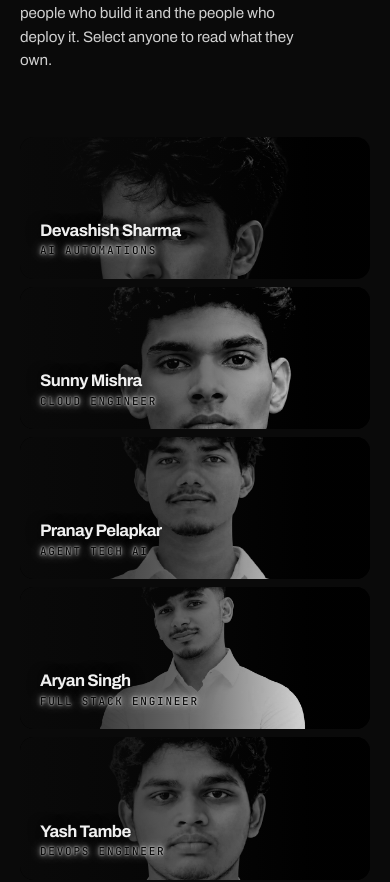
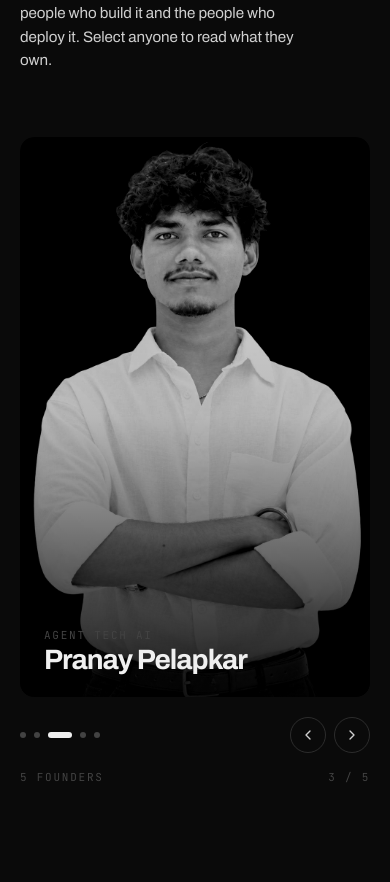
Before and after one commit to Team-Unfazed/Unfazed-Solutions, a Next.js app: page / in a window 390 px wide. Shown: the part 4402-5284 px from the top of the page. Built offline with nearby package versions, Linux system fonts and the light colour scheme.

Commit message:
feat: footer gradient, UNFAZED bold wordmark, mobile founders slider with auto-advance and hover reveal

```diff
--- a/components/footer/Footer.tsx
+++ b/components/footer/Footer.tsx
@@ -24,7 +24,16 @@ const COLUMNS = [
 
 export function Footer() {
   return (
-    <footer className="relative z-10 border-t border-[color:var(--color-bg-accent)]/50 pt-[clamp(4rem,8vw,7rem)]">
+    <footer className="relative z-10 border-t border-[color:var(--color-bg-accent)]/50 pt-[clamp(4rem,8vw,7rem)] overflow-hidden">
+      {/* Radial ambient glow — matches the site's achromatic palette */}
+      <div
+        aria-hidden
+        className="pointer-events-none absolute inset-0 -z-10"
+        style={{
+          background:
+            "radial-gradient(125% 125% at 50% -10%, #0a0a0a 40%, #2a2a2a 100%)",
+        }}
+      />
       <div className="shell">
         <div className="grid grid-cols-1 gap-12 sm:grid-cols-2 lg:grid-cols-4">
           <motion.div
@@ -88,7 +97,7 @@ export function Footer() {
         <div className="mt-[clamp(4rem,9vw,8rem)] [perspective:900px] [perspective-origin:50%_100%]">
           <motion.p
             aria-hidden
-            className="wordmark text-[color:var(--color-fg)] [transform-style:preserve-3d]"
+            className="wordmark [transform-style:preserve-3d] [background:none] [-webkit-text-fill-color:var(--color-fg)] text-[color:var(--color-fg)] !text-[clamp(3.5rem,18vw,18rem)] !font-black"
             initial="hidden"
             whileInView="visible"
             viewport={{ once: true, amount: 0.35 }}
--- a/components/founders/FoundersSection.tsx
+++ b/components/founders/FoundersSection.tsx
@@ -1,19 +1,46 @@
 "use client";
 
-import { useCallback, useState } from "react";
-import { motion } from "framer-motion";
+import { useCallback, useEffect, useRef, useState } from "react";
+import { motion, AnimatePresence } from "framer-motion";
+import Image from "next/image";
 import { SectionHeading } from "@/components/shared/SectionHeading";
 import { FOUNDERS } from "@/lib/constants";
-import { transition, VIEWPORT } from "@/lib/animations";
+import { transition, VIEWPORT, EASE } from "@/lib/animations";
 import { FounderCard } from "./FounderCard";
+import { ChevronLeft, ChevronRight } from "lucide-react";
 
 export function FoundersSection() {
   const [openId, setOpenId] = useState<string | null>(null);
   const [hoveredId, setHoveredId] = useState<string | null>(null);
+  const [activeIndex, setActiveIndex] = useState(0);
+  const [hoveredCard, setHoveredCard] = useState<string | null>(null);
+  const isPaused = useRef(false);
 
   const toggle = useCallback((id: string) => {
     setOpenId((current) => (current === id ? null : id));
   }, []);
+
+  const prev = () => setActiveIndex((i) => (i === 0 ? FOUNDERS.length - 1 : i - 1));
+  const next = useCallback(() => setActiveIndex((i) => (i === FOUNDERS.length - 1 ? 0 : i + 1)), []);
+
+  // Auto-advance every 3 s, pauses on hover
+  useEffect(() => {
+    const id = setInterval(() => {
+      if (!isPaused.current) next();
+    }, 3000);
+    return () => clearInterval(id);
+  }, [next]);
+
+  // Swipe support
+  const touchStartX = useRef<number>(0);
+  const onTouchStart = (e: React.TouchEvent) => {
+    touchStartX.current = e.touches[0].clientX;
+  };
+  const onTouchEnd = (e: React.TouchEvent) => {
+    const diff = touchStartX.current - e.changedTouches[0].clientX;
+    if (diff > 40) next();
+    else if (diff < -40) prev();
+  };
 
   return (
     <section id="team" className="relative z-10 py-[var(--spacing-section)]">
@@ -35,8 +62,127 @@ export function FoundersSection() {
           </motion.p>
         </div>
 
+        {/* ── Mobile slider (hidden on md+) ──────────────────────────────── */}
+        <div className="mt-16 md:hidden">
+          <div
+            className="relative overflow-hidden rounded-[var(--radius-card)]"
+            onTouchStart={onTouchStart}
+            onTouchEnd={onTouchEnd}
+          >
+            <motion.div
+              className="flex"
+              animate={{ x: `-${activeIndex * 100}%` }}
+              transition={{ duration: 0.55, ease: [0.76, 0, 0.24, 1] }}
+            >
+              {FOUNDERS.map((founder) => (
+                <div
+                  key={founder.id}
+                  className="w-full flex-shrink-0 rounded-[var(--radius-card)] overflow-hidden relative group"
+                  style={{ height: "min(90svh, 560px)" }}
+                  onMouseEnter={() => { isPaused.current = true; setHoveredCard(founder.id); }}
+                  onMouseLeave={() => { isPaused.current = false; setHoveredCard(null); }}
+                >
+                  {/* Full-card portrait */}
+                  <Image
+                    src={founder.image}
+                    alt={founder.name}
+                    fill
+                    sizes="100vw"
+                    className="object-cover object-[50%_18%] grayscale contrast-[1.06] brightness-[0.95] transition-transform duration-700 ease-[cubic-bezier(0.22,0.61,0.36,1)] group-hover:scale-105"
+                  />
+
+                  {/* Permanent bottom scrim — name always readable */}
+                  <div className="absolute inset-0 bg-gradient-to-t from-black/90 via-black/20 to-transparent" />
+
+                  {/* Name + role — always visible */}
+                  <div className="absolute inset-x-0 bottom-0 p-6 z-10">
+                    <p className="type-mono text-[color:var(--color-bg-accent)]">{founder.role}</p>
+                    <h3 className="type-display mt-1 text-[1.75rem] text-[color:var(--color-fg)]">{founder.name}</h3>
+                  </div>
+
+                  {/* Hover overlay — slides up over the image */}
+                  <AnimatePresence>
+                    {hoveredCard === founder.id && (
+                      <motion.div
+                        className="absolute inset-0 z-20 flex flex-col justify-end p-6"
+                        style={{ background: "linear-gradient(to top, rgba(10,10,10,0.97) 0%, rgba(10,10,10,0.88) 50%, rgba(10,10,10,0.55) 100%)" }}
+                        initial={{ opacity: 0 }}
+                        animate={{ opacity: 1 }}
+                        exit={{ opacity: 0 }}
+                        transition={{ duration: 0.3, ease: EASE.glide }}
+                      >
+                        <motion.div
+                          initial={{ y: 20, opacity: 0 }}
+                          animate={{ y: 0, opacity: 1 }}
+                          exit={{ y: 10, opacity: 0 }}
+                          transition={{ duration: 0.35, delay: 0.05, ease: EASE.outExpo }}
+                        >
+                          <p className="type-mono text-[color:var(--color-bg-accent)]">{founder.role}</p>
+                          <h3 className="type-display mt-1 text-[1.75rem] text-[color:var(--color-fg)]">{founder.name}</h3>
+                          <p className="type-body mt-4 text-[0.9rem] leading-[1.65]">{founder.bio}</p>
+                          <ul className="mt-5 flex flex-wrap gap-x-4 gap-y-2 border-t border-[color:var(--color-bg-accent)]/40 pt-4">
+                            {founder.owns.map((item) => (
+                              <li key={item} className="type-mono text-[color:var(--color-accent)]/70">
+                                {item}
+                              </li>
+                            ))}
+                          </ul>
+                        </motion.div>
+                      </motion.div>
+                    )}
+                  </AnimatePresence>
+                </div>
+              ))}
+            </motion.div>
+          </div>
+
+          {/* Controls */}
+          <div className="mt-5 flex items-center justify-between">
+            <div className="flex gap-2">
+              {FOUNDERS.map((_, i) => (
+                <button
+                  key={i}
+                  onClick={() => setActiveIndex(i)}
+                  aria-label={`Go to founder ${i + 1}`}
+                  className={`h-1.5 rounded-full transition-all duration-300 ${
+                    i === activeIndex
+                      ? "w-6 bg-[color:var(--color-fg)]"
+                      : "w-1.5 bg-[color:var(--color-bg-accent)]"
+                  }`}
+                />
+              ))}
+            </div>
+            <div className="flex gap-2">
+              <button
+                onClick={prev}
+                aria-label="Previous founder"
+                className="flex h-9 w-9 items-center justify-center rounded-full border border-[color:var(--color-bg-accent)]/60 text-[color:var(--color-accent)] transition-opacity"
+              >
+                <ChevronLeft size={16} />
+              </button>
+              <button
+                onClick={next}
+                aria-label="Next founder"
+                className="flex h-9 w-9 items-center justify-center rounded-full border border-[color:var(--color-bg-accent)]/60 text-[color:var(--color-accent)] transition-opacity"
+              >
+                <ChevronRight size={16} />
+              </button>
+            </div>
+          </div>
+
+          <div className="mt-4 flex items-center justify-between">
+            <p className="type-mono text-[color:var(--color-bg-accent)]">
+              {FOUNDERS.length} founders
+            </p>
+            <p className="type-mono text-[color:var(--color-bg-accent)]">
+              {activeIndex + 1} / {FOUNDERS.length}
+            </p>
+          </div>
+        </div>
+
+        {/* ── Desktop accordion (hidden on mobile) ──────────────────────── */}
         <motion.ul
-          className="mt-16 flex h-[min(88svh,52rem)] flex-col gap-2 md:h-[clamp(26rem,42vw,34rem)] md:flex-row md:gap-3"
+          className="mt-16 hidden h-[min(88svh,52rem)] flex-col gap-2 md:flex md:h-[clamp(26rem,42vw,34rem)] md:flex-row md:gap-3"
           initial={{ opacity: 0, y: 40 }}
           whileInView={{ opacity: 1, y: 0 }}
           viewport={VIEWPORT}
@@ -56,7 +202,7 @@ export function FoundersSection() {
           ))}
         </motion.ul>
 
-        <div className="mt-8 flex items-center justify-between">
+        <div className="mt-8 hidden items-center justify-between md:flex">
           <p className="type-mono text-[color:var(--color-bg-accent)]">
             {FOUNDERS.length} founders
           </p>
--- a/package.json
+++ b/package.json
@@ -15,6 +15,7 @@
     "framer-motion": "^12.23.12",
     "gsap": "^3.13.0",
     "lenis": "^1.3.11",
+    "lucide-react": "^1.31.0",
     "next": "^15.5.4",
     "react": "^19.1.1",
     "react-dom": "^19.1.1",
```
Also changed, not shown: 1 other file (tests, documents, lock files or other folders).
